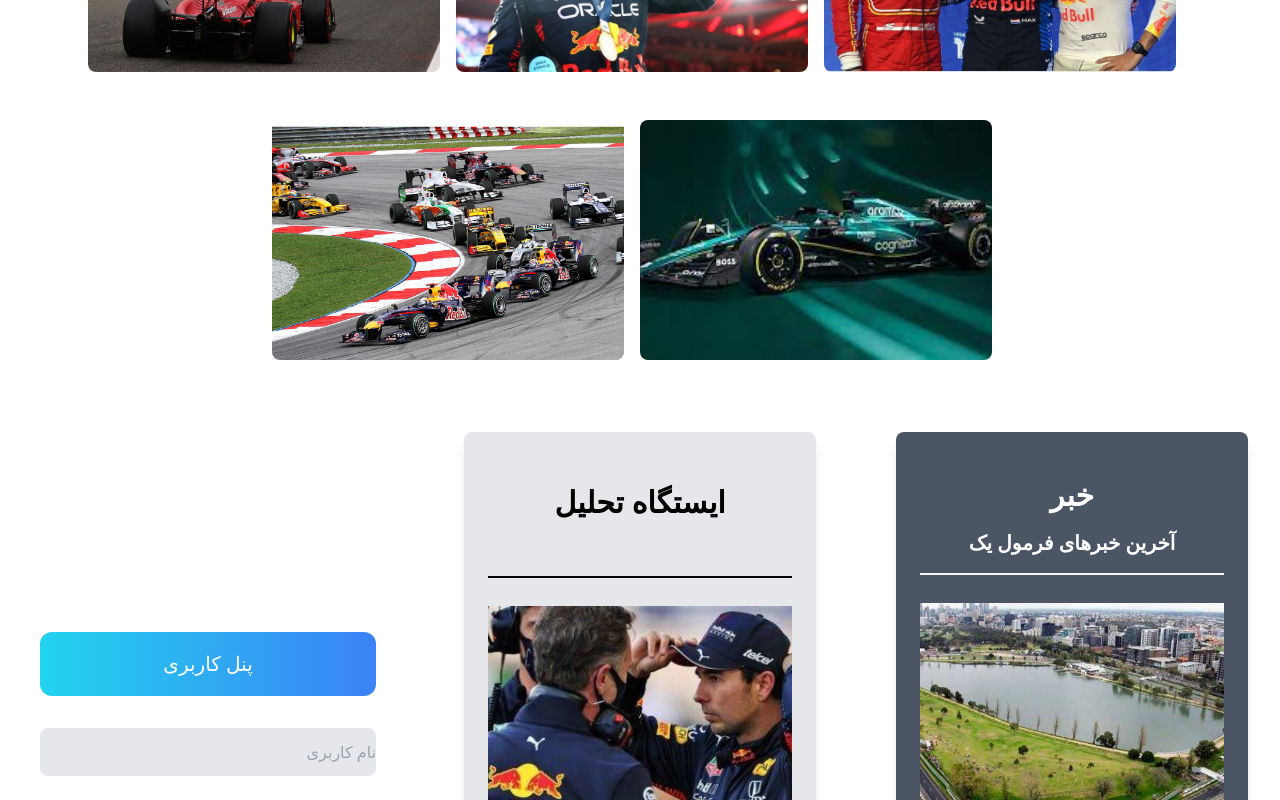
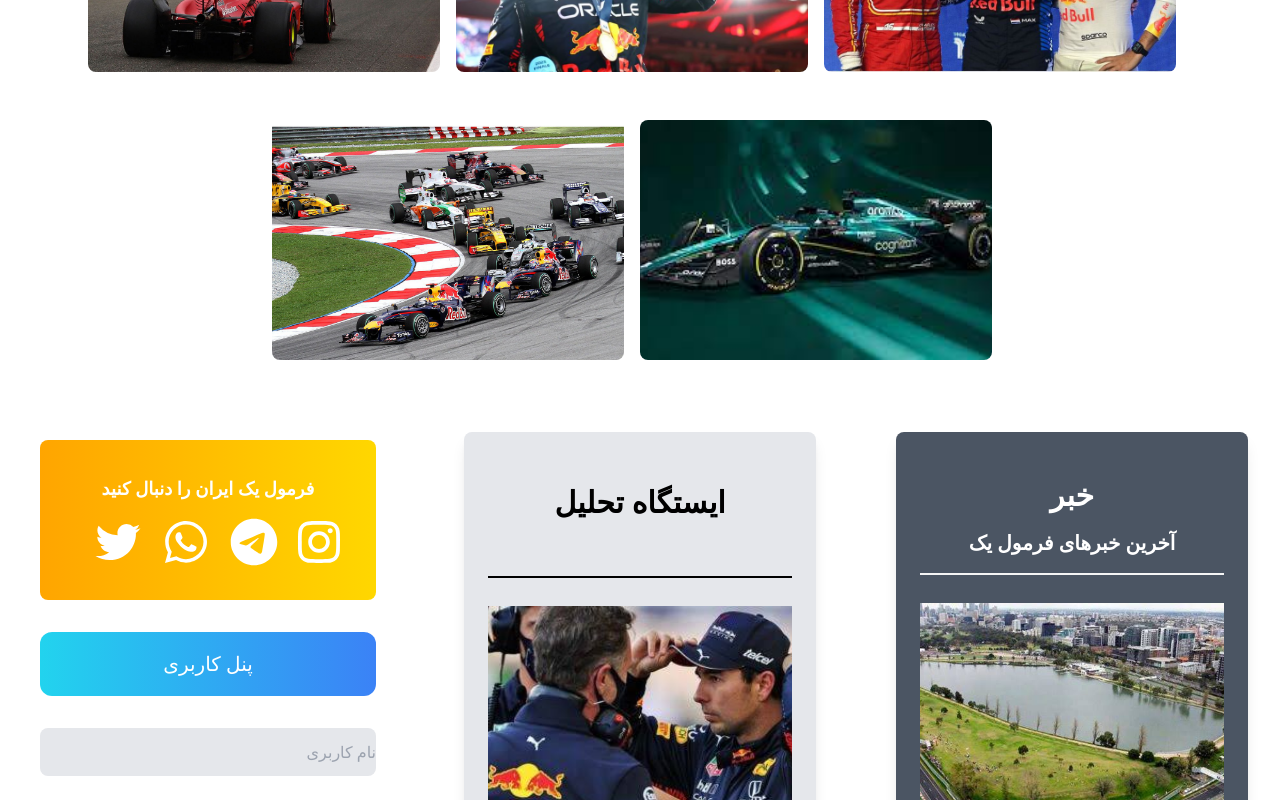
Before and after one commit to Mohmdparsa/f1iran, a React (Create React App) app: page / in a window 1280 px wide. Shown: the part 384-1184 px from the top of the page. Built offline with nearby package versions, Linux system fonts and the light colour scheme.

Commit message:
chore: enable direction plugin and add custom backgroundImage in Tailwind config

```diff
--- a/tailwind.config.js
+++ b/tailwind.config.js
@@ -4,7 +4,15 @@ module.exports = {
     "./src/**/*.{js,jsx,ts,tsx}",
   ],
   theme: {
-    extend: {},
+    extend: {
+      backgroundImage: {
+        'orange-yellow-gradient': 'linear-gradient(to right, #FFA500, #FFD700)',
+      },
+
+    },
   },
   plugins: [],
+  corePlugins: {
+    direction: true,
+  },
 }
```
